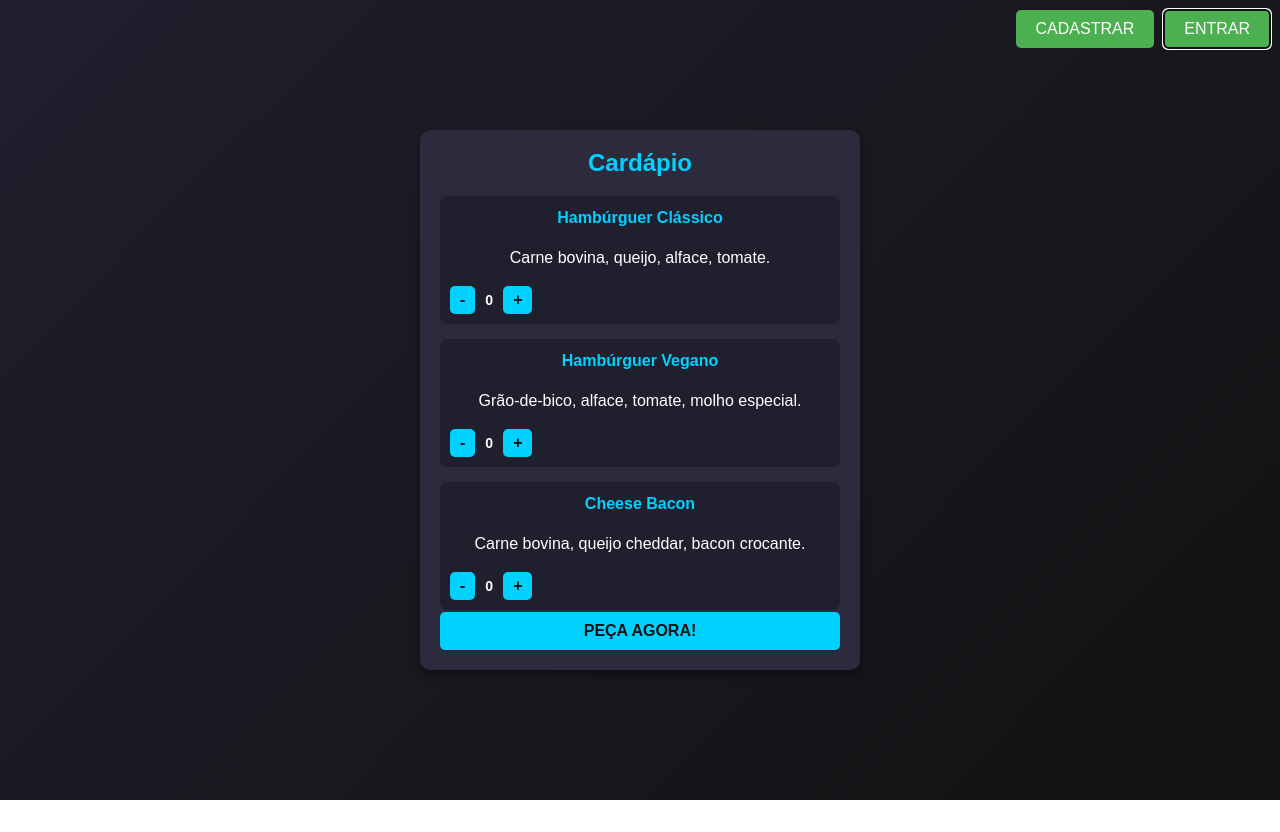
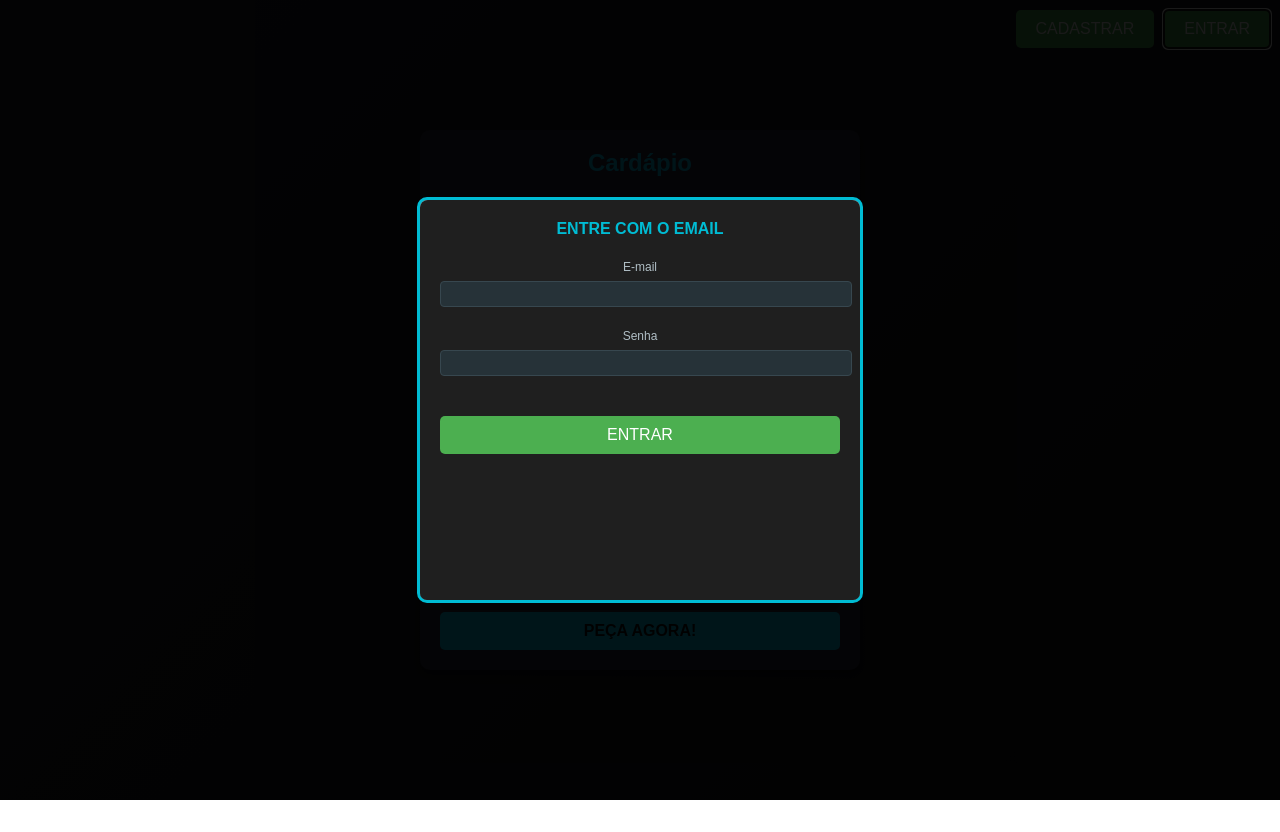
Before and after one commit to brunofragaa97/Sitema_pedidos, a React (Vite) app in the folder Sitema_Pedidos/FrontEnd/: page / in a window 1280 px wide. Both pictures are taken after a click on the button "ENTRAR". Shown: the top 832 px of the page. Built offline with nearby package versions, Linux system fonts and the light colour scheme.

Commit message:
Modais foram separados, tela de login configurado mas ainda sem inteligencia de login

```diff
--- a/Sitema_Pedidos/FrontEnd/src/Components/Index.jsx
+++ b/Sitema_Pedidos/FrontEnd/src/Components/Index.jsx
@@ -1,8 +1,10 @@
 import { useEffect, useState } from "react";
-import Modal from "./Modal";
+import ModalCadastro from "./ModalCadastro";
+import ModalLogin from "./ModalLogin";
 import "../../styles/Cardapio.css";
 import CadastroCliente from "./CadastroCliente";
 import Pedido from "./Pedido";
+import Login from "./Login";
 
 const Index = () => {
   const [activeModalContent, setActiveModalContent] = useState(null);
@@ -21,12 +23,13 @@ const Index = () => {
     <div className="background-container">
       <div className="button-container">
         <button onClick={() => openModal(1)}>CADASTRAR</button>
-        <button>ENTRAR</button>
-        <Modal isOpen={activeModalContent === 1} onClose={closeModal}>
-
-            <CadastroCliente closeModal={closeModal}/>
-
-        </Modal>
+        <ModalCadastro isOpen={activeModalContent === 1} onClose={closeModal}>
+          <CadastroCliente closeModal={closeModal} />
+        </ModalCadastro>
+        <button onClick={() => openModal(2)}>ENTRAR</button>
+        <ModalLogin isOpen={activeModalContent === 2} onClose={closeModal}>
+        <Login closeModal={closeModal} />
+        </ModalLogin>
       </div>
       <Pedido />
     </div>
--- /dev/null
+++ b/Sitema_Pedidos/FrontEnd/src/Components/Login.jsx
@@ -0,0 +1,66 @@
+import React, { useState } from "react";
+import "../../styles/Login.css";
+
+const Login = ({ closeModal }) => {
+  const [formData, setFormData] = useState({
+    telefone: "",
+    senha: "",
+  });
+  const [errors, setErrors] = useState({});
+
+  const handleChange = (e) => {
+    const { name, value } = e.target;
+    setFormData((prevData) => ({ ...prevData, [name]: value }));
+  };
+  const validateForm = () => {
+    const newErrors = {};
+    Object.keys(formData).forEach((key) => {
+      if (!formData[key]) {
+        newErrors[key] = "Este campo é obrigatório.";
+      }
+    });
+    setErrors(newErrors);
+    return Object.keys(newErrors).length === 0;
+  };
+
+  const fazerLogin = (e) => {
+    e.preventDefault();
+    if (validateForm()) {
+        // Aqui você pode adicionar lógica para login
+        alert("Login realizado com sucesso!");
+        closeModal(); // Fecha o modal após o login
+      } else {
+        alert("Por favor, preencha todos os campos.");
+      }
+  }
+
+  return (
+    <div className="form-container-login">
+      <h1>ENTRE COM O EMAIL</h1>
+      <form onSubmit={fazerLogin} className="client-form-login">
+        {[
+          { label: "E-mail", name: "email", type: "email" },
+          { label: "Senha", name: "senha", type: "password" },
+        ].map((field) => (
+          <div key={field.name} className="form-group">
+            <label htmlFor={field.name}>{field.label}</label>
+            <input
+              type={field.type}
+              id={field.name}
+              name={field.name}
+              value={formData[field.name]}
+              onChange={handleChange}
+              className={errors[field.name] ? "input-error" : ""}
+            />
+            {errors[field.name] && <small>{errors[field.name]}</small>}
+          </div>
+        ))}
+        <button type="submit" className="submit-button-login">
+          ENTRAR
+        </button>
+      </form>
+    </div>
+  );
+};
+
+export default Login;
--- a/Sitema_Pedidos/FrontEnd/src/Components/Modal.jsx
+++ /dev/null
@@ -1,29 +0,0 @@
-import "../../styles/modal.css"
-
-
-const Modal = ({ isOpen, onClose, children }) => {
-    if(!isOpen) return null;
-
-
-    return (
-        <div
-         className="modal-overlay"
-         onClick={onClose}
-
-         >
-        <div className="container-modal" onClick={(e) => e.stopPropagation()}>
-            <div>
-            {children}
-            </div>
-        </div>
-
-
-
-
-        </div>
-
-    )
-
-
-}
-export default Modal;
--- /dev/null
+++ b/Sitema_Pedidos/FrontEnd/src/Components/ModalCadastro.jsx
@@ -0,0 +1,29 @@
+import "../../styles/modalCadastro.css"
+
+
+const ModalCadastro = ({ isOpen, onClose, children }) => {
+    if(!isOpen) return null;
+
+
+    return (
+        <div
+         className="modal-overlay-cadastro"
+         onClick={onClose}
+
+         >
+        <div className="container-modal-cadastro" onClick={(e) => e.stopPropagation()}>
+            <div>
+            {children}
+            </div>
+        </div>
+
+
+
+
+        </div>
+
+    )
+
+
+}
+export default ModalCadastro;
--- /dev/null
+++ b/Sitema_Pedidos/FrontEnd/src/Components/ModalLogin.jsx
@@ -0,0 +1,29 @@
+import "../../styles/modalLogin.css"
+
+
+const ModalLogin = ({ isOpen, onClose, children }) => {
+    if(!isOpen) return null;
+
+
+    return (
+        <div
+         className="modal-overlay-login"
+         onClick={onClose}
+
+         >
+        <div className="container-modal-login" onClick={(e) => e.stopPropagation()}>
+            <div>
+            {children}
+            </div>
+        </div>
+
+
+
+
+        </div>
+
+    )
+
+
+}
+export default ModalLogin;
--- /dev/null
+++ b/Sitema_Pedidos/FrontEnd/styles/Login.css
@@ -0,0 +1,60 @@
+.form-container-login{
+    background-color: #1f1f1f;
+    padding: 20px; /* Reduzi o padding */
+    border-radius: 8px;
+    box-shadow: 0 4px 8px rgba(0, 0, 0, 0.2);
+    width: 50vh; /* Largura compacta */
+    height: 100vh /* Ajusta altura para caber os campos */
+}
+.client-form-login .form-group {
+    margin-bottom: 10px; /* Menor espaçamento entre os campos */
+  }
+
+  .client-form-login label {
+    margin-top: 20px;
+    display: block;
+    margin-bottom: 5px;
+    color: #b0bec5;
+    font-size: 12px; /* Reduzi o tamanho da fonte */
+  }
+
+  .client-form-login input {
+    width: 100%;
+    padding: 5px; /* Reduzi o padding */
+    border: 1px solid #37474f;
+    border-radius: 4px;
+    background-color: #263238;
+    color: #e0e0e0;
+    outline: none;
+    font-size: 12px; /* Reduzi o tamanho da fonte */
+  }
+
+  .client-form-login input:focus {
+    border-color: #00bcd4;
+  }
+
+  .client-form-login .input-error {
+    border-color: #e57373;
+  }
+
+  .client-form-login small {
+    color: #e57373;
+    font-size: 10px; /* Reduzi o tamanho da fonte */
+  }
+
+
+.submit-button-login {
+    margin-top: 30px;
+    width: 100%;
+    padding: 6px; /* Reduzi o padding */
+    border: none;
+    border-radius: 4px;
+    background-color: #00bcd4;
+    color: #121212;
+    font-size: 12px; /* Reduzi o tamanho da fonte */
+    cursor: pointer;
+  }
+
+  .submit-button-login:hover {
+    background-color: #0097a7;
+  }
--- a/Sitema_Pedidos/FrontEnd/styles/modal.css
+++ b/Sitema_Pedidos/FrontEnd/styles/modalCadastro.css
@@ -1,4 +1,4 @@
-.modal-overlay {
+.modal-overlay-cadastro {
     position: fixed; /* Fixa o modal em toda a tela */
     top: 0;
     left:0;
@@ -12,7 +12,7 @@
 
   }
 
-.container-modal{
+.container-modal-cadastro{
     justify-items: center;
     background-color: grey;
     height: 88vh;
--- /dev/null
+++ b/Sitema_Pedidos/FrontEnd/styles/modalLogin.css
@@ -0,0 +1,25 @@
+.modal-overlay-login {
+    position: fixed; /* Fixa o modal em toda a tela */
+    top: 0;
+    left:0;
+    width: 100%;
+    height: 100%;
+    background-color: rgba(0, 0, 0, 0.9); /* Fundo escuro semi-transparente */
+    display: flex; /* Centraliza o conteúdo */
+    align-items: center;
+    justify-content: center;
+    z-index: 1; /* Coloca o modal acima de outros elementos */
+
+  }
+
+.container-modal-login{
+  justify-content: center;
+    align-items: center;
+    justify-items: center;
+    background-color: grey;
+    height: 50vh;
+    width: auto;
+    border: 3px solid #00bcd4;
+    border-radius: 10px;
+    overflow: hidden;
+}
```
Also changed, not shown: 1 other file (tests, documents, lock files or other folders).
